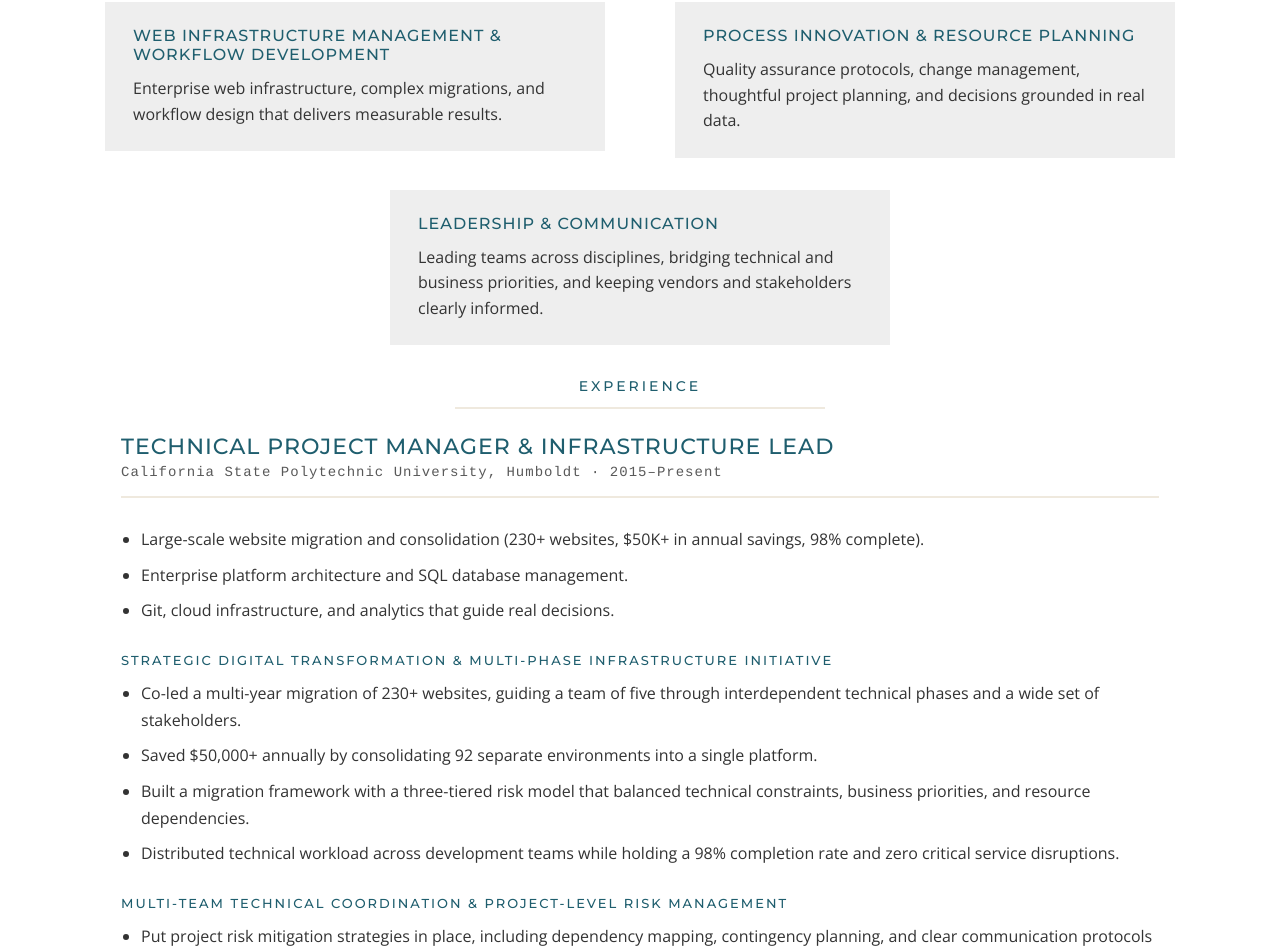
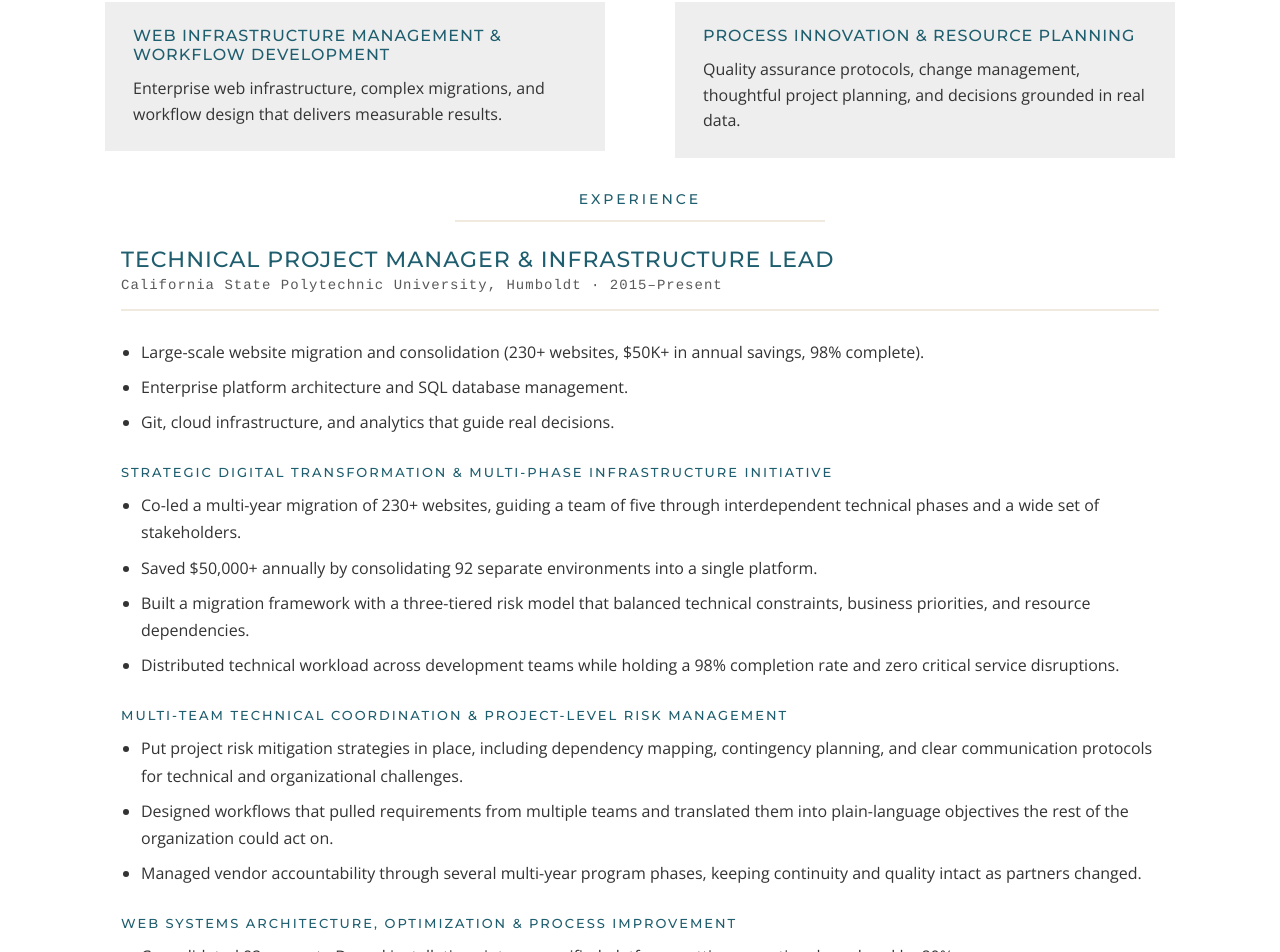
Before and after one commit to jen-fitch/next, a Next.js app: page / in a window 1280 px wide. Shown: the part 735-1687 px from the top of the page. Built offline with nearby package versions, Linux system fonts and the light colour scheme.

Commit message:
fix: remove "Leadership & Communication" competency card
Update Core Competencies section to show only two cards.

Co-authored-by: Jennifer Fitch <13577984+jen-fitch@users.noreply.github.com>

```diff
--- a/pages/index.js
+++ b/pages/index.js
@@ -78,13 +78,6 @@ export default function Portfolio() {
                             <p>
                                 Quality assurance protocols, change management, thoughtful project planning,
                                 and decisions grounded in real data.
-                            </p>
-                        </div>
-                        <div className={Resume.competencyCard}>
-                            <h3>Leadership &amp; Communication</h3>
-                            <p>
-                                Leading teams across disciplines, bridging technical and business priorities,
-                                and keeping vendors and stakeholders clearly informed.
                             </p>
                         </div>
                     </div>
```
